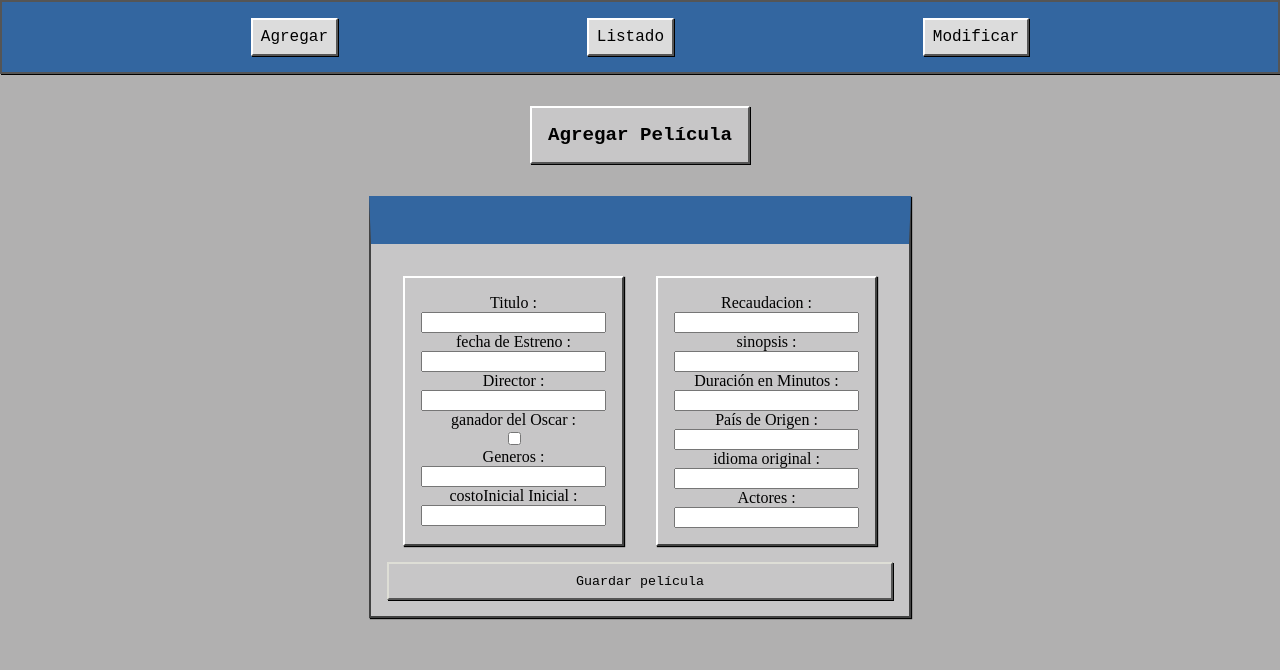
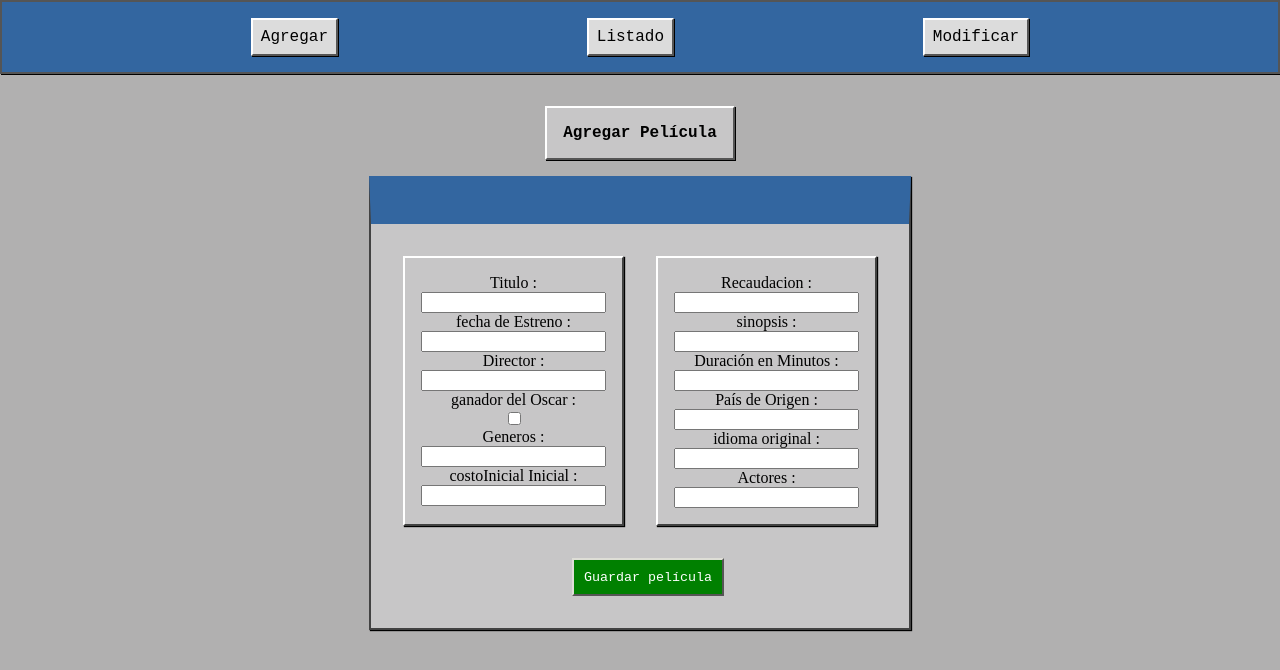
Before and after one commit to ovelar-C/ActividadReact, a React (Vite) app: page / in a window 1280 px wide. Shown: the top 670 px of the page. Built offline with nearby package versions, Linux system fonts and the light colour scheme.

Commit message:
agregando mas bugs

```diff
--- a/src/App.css
+++ b/src/App.css
@@ -1,17 +1,30 @@
-body{
+body {
   background-color: rgb(177, 176, 176);
   margin: 0;
 }
-.nav{
+
+.nav {
   display: flex;
   justify-content: space-evenly;
   background-color: rgb(51, 102, 160);
-  border:2px solid #555;
+  border: 2px solid #555;
   padding: 0.5rem;
   box-shadow: 1px 1px 0px black;
 }
-
-.nav a{
+.titulo {
+  font-family: monospace;
+  margin: 2rem;
+  border-bottom: 2px solid #555;
+  border-right: 2px solid #555;
+  border-top: 2px solid white;
+  border-left: 2px solid white;
+  padding: 1rem;
+  box-shadow: 1px 1px 0px black;
+  background-color: rgb(199, 198, 199);
+  color: black;
+  font-size: 1rem;
+}
+.nav a {
   text-decoration: none;
   font-family: monospace;
   font-size: 1rem;
@@ -28,18 +41,12 @@ body{
 
   box-shadow: 1px 1px 0px black;
 
-  cursor:pointer;
-  /*
-  text-decoration: none;
-  font-family: monospace;
-  font-size: 1rem;
-  padding: 0.5rem;
-  color: black;
-  */
+  cursor: pointer;
 }
-.botonesAll{
-  border-top:2px solid #DEDED6;
-  border-left:2px solid  #DEDED6;
+
+.botonesAll {
+  border-top: 2px solid #DEDED6;
+  border-left: 2px solid #DEDED6;
   border-right: 2px solid#555;
   border-bottom: 2px solid #555;
   cursor: pointer;
@@ -47,9 +54,11 @@ body{
   font-family: monospace;
   padding: 0.6rem;
   background-color: rgb(199, 198, 199);
+  margin-left: 2rem;
+  margin-right: 1rem;
+}
 
-}
-.alerta{
+.alerta {
   position: fixed;
   top: 30px;
   left: 50%;
@@ -62,8 +71,7 @@ body{
   font-family: monospace;
   font-size: 1rem;
 
-
-    border-top:2px solid white;
+  border-top: 2px solid white;
   border-left: 2px solid white;
   border-right: 2px solid #424242;
   border-bottom: 2px solid #424242;
--- a/src/componentes/Formulario.jsx
+++ b/src/componentes/Formulario.jsx
@@ -102,10 +102,14 @@ export default function Formulario({ datoInicial, onSubmit, funcionEliminar, mod
                     </div >
 
                     {modo === "crear" ? (
-                        <button type="submit"
-                            className="botonesAll">
-                            Guardar película
-                        </button>
+
+                        <div className="botones">
+                            <button type="submit"
+                                className="botonesAll"
+                                id="guardar">
+                                Guardar película
+                            </button>
+                        </div>
                     ) : (
                         <div className="botones">
                             <button type="button"
--- a/src/pantallas/Detalle.jsx
+++ b/src/pantallas/Detalle.jsx
@@ -26,14 +26,10 @@ export default function Detalle() {
         obtengo de Listado el id por useParams, y se lo paso a un hook getID,
         este hook me devuelve la peli y la muestro acá
     */
-
-
-        //useEffect renderiza si cambia "pelicula"
+    //useEffect renderiza si cambia "pelicula"
     useEffect(()=>{
         setPeliActual(pelicula);
     },[pelicula]);
-
-
 
     async function editarPeli(dato) {
 
@@ -85,10 +81,6 @@ export default function Detalle() {
 
         }
     }
-
-    if (!peliActual)
-        return <h2>sin datos</h2>
-
         /*
     if(!peliActual)
         return <h2>pelicula eliminada</h2>
@@ -107,22 +99,13 @@ export default function Detalle() {
                     <h3>cargando datos...</h3>
                 )}
 
-                <h1>Editar y Eliminar</h1>
-                <ul className="datos">
-                    {formDatos &&
+                <h1 className="titulo">Editar y Eliminar</h1>
 
-                        Object.entries(formDatos).map(([key, value]) => (
-                            <li key={key}>
-                                {key}:
-                                {String(value)}
-                            </li>
-                        ))}
-                </ul>
-                {peliActual &&
-                    <div className="datoId">
+                {peliActual ? (
+
+                     <div className="datoId">
                         <h4>• ID {peliActual.id}</h4>
-                    </div>
-                }
+
                     <Formulario
                         datoInicial={peliActual}
                         onSubmit={editarPeli}
@@ -130,14 +113,11 @@ export default function Detalle() {
                         modo="editar"
                         editando={editandoAhora}
                     />
-                {/*
-                <div className="botones">
-                    <button className="botonesAll" type="button" id="editar" onClick={()=>setEditandoAhora(true)}>Editar</button>
-                    <button className="botonesAll" type="button" id="eliminar" onClick={()=> setDicotomia("eliminar")}>Eliminar</button>
-                    <button className="botonesAll" type="submit" id="guardar">Guardar</button>
-                </div>
-                */}
-
+                    </div>
+                ):(
+                     <h3>sin datos</h3>
+                )
+                }
             </section>
         </>
     )
--- a/src/pantallas/Home.jsx
+++ b/src/pantallas/Home.jsx
@@ -45,7 +45,7 @@ export default function Home() {
                 </div>
             )}
             <section className="post">
-                <h1>Agregar Película</h1>
+                <h1 className="titulo">Agregar Película</h1>
 
                 {/*componente que le mandamos una funcion*/}
                 <Formulario
--- a/src/pantallas/Listado.jsx
+++ b/src/pantallas/Listado.jsx
@@ -3,11 +3,8 @@ import '../pantallascss/listado.css'
 import { useEffect, useState } from "react";
 import useRunGet from "../componentes/useRunGet";
 export default function Listado() {
-
     //const {datos, cargando, refetch} = useRunGet();
     const {datos, cargando} = useRunGet();
-
-
     const [pelicula, setPelicula] = useState(datos);
 
     useEffect(()=>{
@@ -17,7 +14,7 @@ export default function Listado() {
     return (
         <>
             <section className="listado">
-                <h1>Lista de Películas</h1>
+                <h1 className="titulo">Lista de Películas</h1>
                 {cargando && (
                     <div>
                         <h3>cargando datos...</h3>
--- a/src/pantallascss/detalle.css
+++ b/src/pantallascss/detalle.css
@@ -1,28 +1,11 @@
 
-.detalle{
+.detalle, .datoId{
     display: flex;
     justify-content: center;
     align-items: center;
     flex-direction: column;
 }
-h1{
-    font-family: monospace;
-    margin: 2rem;
-    border-bottom: 2px solid #555;
-    border-right: 2px solid #555;
-    border-top: 2px solid white;
-    border-left: 2px solid white;
-    padding: 1rem;
-    box-shadow: 1px 1px 0px black;
-    background-color: rgb(199, 198, 199);
-    color: black;
-    font-size: 1.2rem;
+
+.datoId{
+    margin: -3rem;
 }
-.datos{
-    display: flex;
-    flex-direction: column;
-    align-items: flex-start;
-    margin: 10%;
-    margin-bottom: -1.5rem;
-    margin-top: 0rem;
-}
--- a/src/pantallascss/formulario.css
+++ b/src/pantallascss/formulario.css
@@ -15,9 +15,8 @@
     border-bottom: 2px solid #424242;
     box-shadow: 1px 1px 1px 0px black;
 
-
     padding: 1rem;
-    margin: 0rem;
+    margin: -1rem;
     margin-bottom: 3rem;
 }
 .contenedorForm{
@@ -50,7 +49,7 @@
 }
 .botones{
     display: flex;
-    justify-content: space-between;
+    justify-content: center;
     align-items: center;
     flex-direction: row;
     margin: 1rem;
--- a/src/pantallascss/home.css
+++ b/src/pantallascss/home.css
@@ -3,19 +3,6 @@
     justify-content: center;
     align-items: center;
     flex-direction: column;
-}
-h1{
-    font-family: monospace;
-    margin: 2rem;
-    border-bottom: 2px solid #555;
-    border-right: 2px solid #555;
-    border-top: 2px solid white;
-    border-left: 2px solid white;
-    padding: 1rem;
-    box-shadow: 1px 1px 0px black;
-    background-color: rgb(199, 198, 199);
-    color: black;
-    font-size: 1.2rem;
 }
 
 /*
--- a/src/pantallascss/listado.css
+++ b/src/pantallascss/listado.css
@@ -4,20 +4,8 @@
     align-items: center;
     flex-direction: column;
 }
-
-/* un estilo general de h1 haceer*/
-.listado h1{
-    font-family: monospace;
-    margin: 2rem;
-    border-bottom: 2px solid #555;
-    border-right: 2px solid #555;
-    border-top: 2px solid white;
-    border-left: 2px solid white;
-    padding: 1rem;
-    box-shadow: 1px 1px 0px black;
-    background-color: rgb(199, 198, 199);
-    color: black;
-    font-size: 1.2rem;
+.listadoDatos{
+    margin: -1rem;
 }
 .listadoDatos ul{
     background-color: rgb(199, 198, 199);
@@ -50,5 +38,4 @@
     padding-right: 2rem;
     box-shadow: 1px 1px 0px black;
     background-color: rgb(51, 102, 160);
-
 }
```
Also changed, not shown: src/App.jsx (+16 -8 lines), 1 other file (tests, documents, lock files or other folders). Lines whose indentation alone changed are shown as unchanged.
